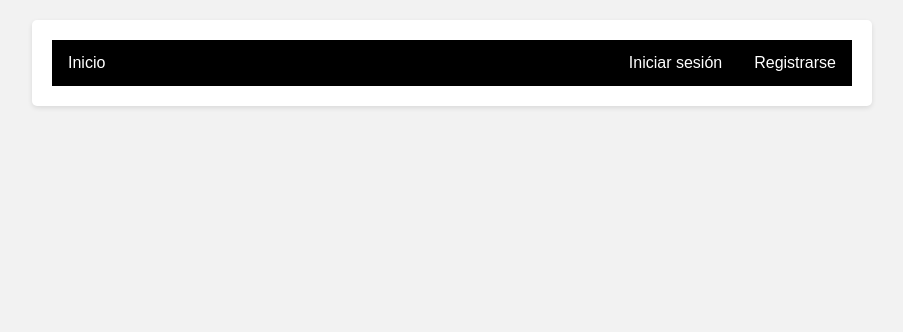
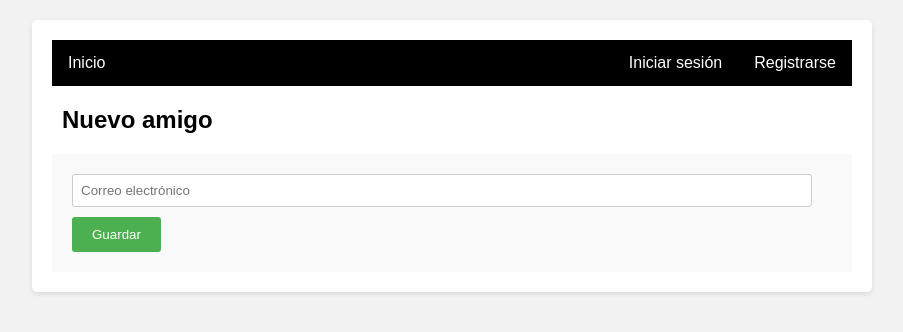
Before and after one commit to miermontoto/tuo-frontend, a React (Create React App) app: page /friends/new in a window 1280 px wide. Shown: the top 332 px of the page, without its empty margins (188-1091 px from the left). Built offline with nearby package versions, Linux system fonts and the light colour scheme; no server answers.

Commit message:
lista de amigos, añadir amigo por email, estilos

```diff
--- a/src/App.css
+++ b/src/App.css
@@ -145,3 +145,16 @@ div#present-list div.present div.priceAndLink {
 div#present-list div.present div.priceAndLink span.price {
   margin-right: 3px;
 }
+
+div#friends-list {
+  margin-top: 20px;
+}
+
+div#friends-list div.friend {
+  padding: 10px;
+  background-color: #f9f9f9;
+  border: 1px solid #ccc;
+  border-radius: 3px;
+  margin-bottom: 10px;
+  position: relative;
+}
--- a/src/App.js
+++ b/src/App.js
@@ -1,11 +1,14 @@
 import { useState } from 'react';
 import { Link, Route, Routes } from 'react-router-dom';
 import './App.css';
+
+import FriendsList from './components/friends/FriendsList';
+import NewFriend from './components/friends/NewFriend';
+import NewPresent from './components/presents/NewPresent';
+import PresentList from './components/presents/PresentList';
 import LoginForm from './components/users/LoginForm';
+import LogoutForm from './components/users/LogoutForm';
 import RegisterForm from './components/users/RegisterForm';
-import LogoutForm from './components/users/LogoutForm';
-import PresentList from './components/presents/PresentList';
-import NewPresent from './components/presents/NewPresent';
 
 
 function App() {
@@ -47,6 +50,9 @@ function App() {
 
         <Route path='/presents' element={<PresentList />} />
         <Route path='/presents/new' element={<NewPresent />} />
+
+        <Route path='/friends' element={<FriendsList />} />
+        <Route path='/friends/new' element={<NewFriend />} />
       </Routes>
     </div>
   );
--- a/src/components/friends/FriendsList.js
+++ b/src/components/friends/FriendsList.js
@@ -1,4 +1,40 @@
-import { useState } from 'react'
+import { useState, useEffect } from 'react'
 import { queryApi } from '../../helpers/Api'
-import PropTypes from 'prop-types';
 import { useNavigate } from 'react-router-dom';
+
+const FriendsList = () => {
+	const navigate = useNavigate()
+	const [friendsList, setFriendsList] = useState([])
+
+	const handleDelete = async (id) => {
+		await queryApi('DELETE', `friends/${id}`)
+		setFriendsList(friendsList.filter(friend => friend.id !== id))
+	}
+
+	useEffect(() => {
+		const getFriends = async () => {
+			if (!localStorage.getItem('token')) navigate('/login')
+			const friends = await queryApi('GET', 'friends')
+			setFriendsList(friends.data.friends)
+		}
+
+		getFriends()
+	}, [navigate])
+
+	return (
+		<div id='friends-list'>
+			<h2>Amigos</h2>
+			{friendsList.map(friend => (
+				<div key={friend.id} className='friend'>
+					<h3>{friend.name}</h3>
+					<p>{friend.email}</p>
+					<button onClick={() => handleDelete(friend.id)} className='delete-button'>Eliminar</button>
+				</div>
+			))}
+
+			<button onClick={() => navigate('/friends/new')}>Nuevo amigo</button>
+		</div>
+	)
+}
+
+export default FriendsList
--- a/src/components/friends/NewFriend.js
+++ b/src/components/friends/NewFriend.js
@@ -2,3 +2,45 @@ import { useState } from 'react'
 import { queryApi } from '../../helpers/Api'
 import PropTypes from 'prop-types';
 import { useNavigate } from 'react-router-dom';
+
+const NewFriend = ({ setFriendsList }) => {
+	NewFriend.propTypes = {
+		setFriendsList: PropTypes.func.isRequired
+	}
+
+	const navigate = useNavigate()
+	const [inputs, setInputs] = useState({ email: '' })
+
+	const handleInputChange = (e) => {
+		setInputs({ ...inputs, [e.target.name]: e.target.value })
+	}
+
+	const handleSubmit = async (e) => {
+		e.preventDefault()
+		const result = await queryApi('POST', 'friends', inputs.email)
+		if (result?.status === 'success') {
+			setFriendsList(friends => [...friends, result.data.friend])
+			navigate('/friends')
+		}
+	}
+
+	return (
+		<div id='new-friend'>
+			<h2>Nuevo amigo</h2>
+
+			<form onSubmit={handleSubmit}>
+				<input
+					type='text'
+					name='email'
+					placeholder='Correo electrónico'
+					value={inputs.email || ''}
+					onChange={handleInputChange}
+					required
+				/>
+				<button type='submit'>Guardar</button>
+			</form>
+		</div>
+	)
+}
+
+export default NewFriend
```
